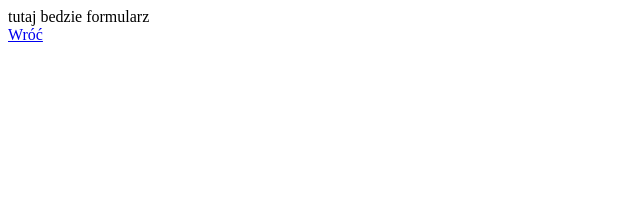
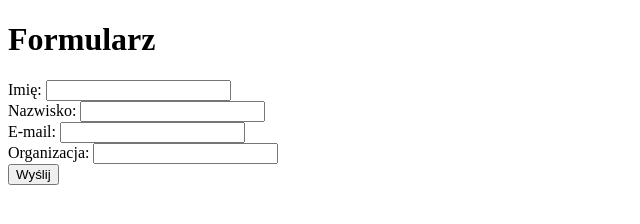
Before and after one commit to TomaszRainski/zdanie6, a plain HTML site: page formularz_rainski.html in a window 1280 px wide. Shown: the whole page, without its empty margins (0-640 px from the left). Drawn offline with Linux system fonts and the light colour scheme.

Commit message:
Update formularz_rainski.html

```diff
--- a/formularz_rainski.html
+++ b/formularz_rainski.html
@@ -1,12 +1,26 @@
 <!DOCTYPE html>
-<html lang="pl-PL">
 <html>
-	 <head>
-	  <meta charset="utf-8">
-	  <title> formularz-Raiński </title>
-	 </head>
-	 <body>
-	  	tutaj bedzie formularz <br>
-		<A HREF="index.html">Wróć</A>
-	 <body>
-<html>
+  <head>
+    <title>Formularz</title>
+  </head>
+  <body>
+    <h1>Formularz</h1>
+
+    <form>
+      <label for="imie">Imię:</label>
+      <input type="text" id="imie" name="imie" required><br>
+
+      <label for="nazwisko">Nazwisko:</label>
+      <input type="text" id="nazwisko" name="nazwisko" required><br>
+
+      <label for="email">E-mail:</label>
+      <input type="email" id="email" name="email" required><br>
+
+      <label for="organizacja">Organizacja:</label>
+      <input type="text" id="organizacja" name="organizacja" required><br>
+
+      <input type="submit" value="Wyślij">
+    </form>
+
+  </body>
+</html>
```
